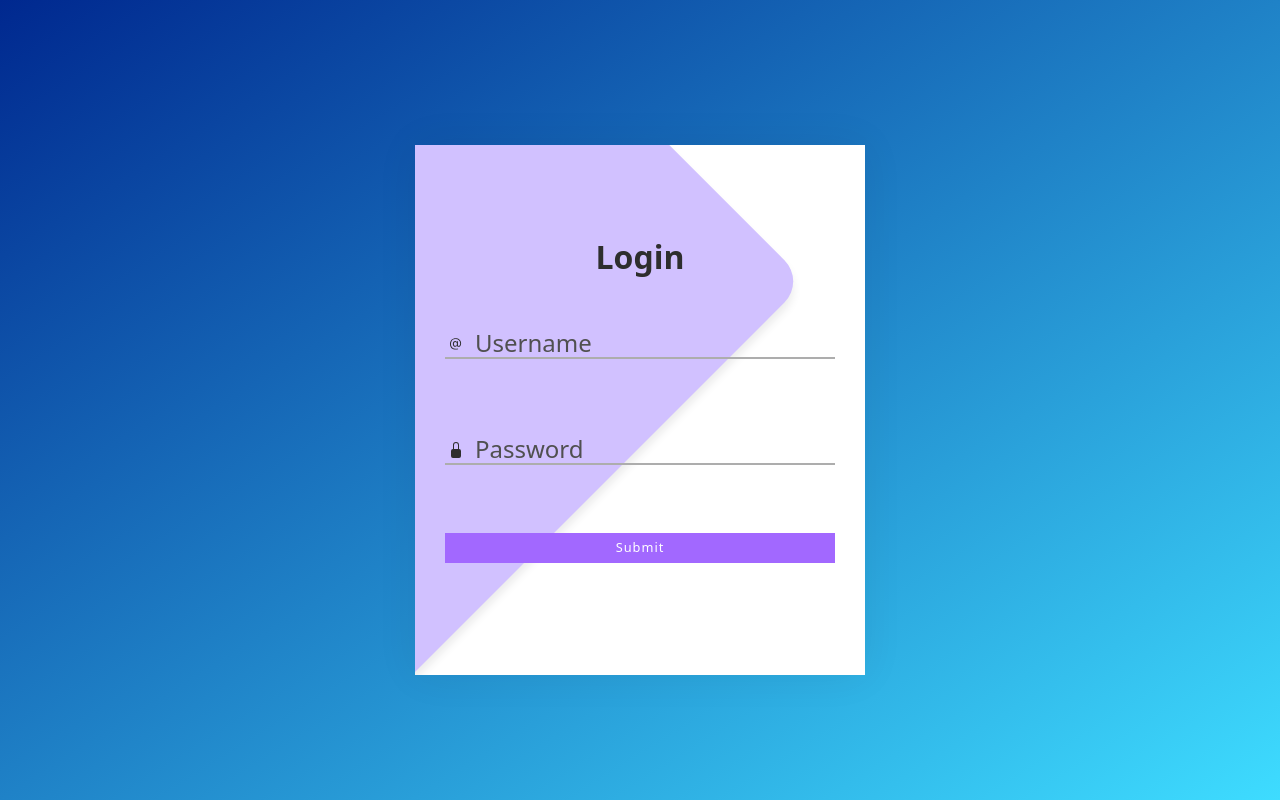
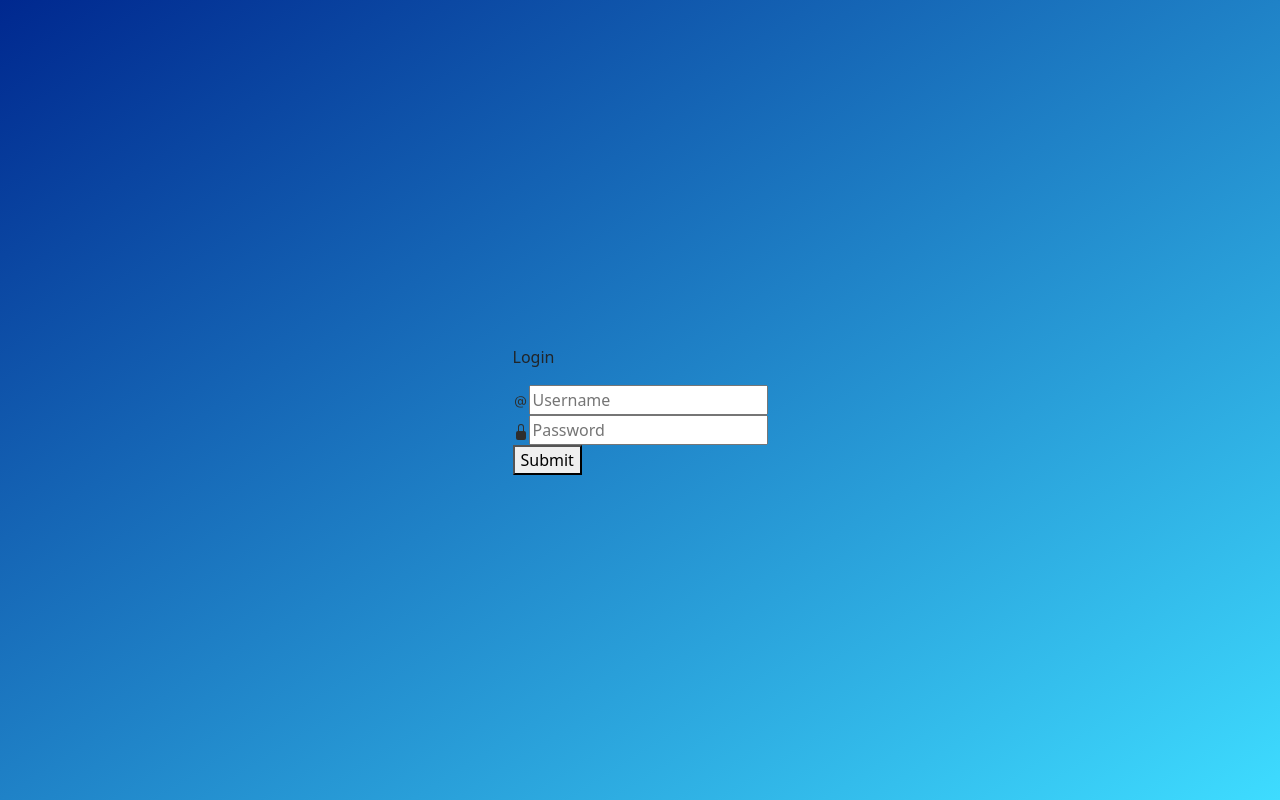
Before and after one commit to RicardoPR17/Avatar, a React (Create React App) app in the folder client/avatar-app/: page / in a window 1280 px wide. Built offline with nearby package versions, Linux system fonts and the light colour scheme.

Commit message:
Refactorización estilos aplicación

```diff
--- a/client/avatar-app/src/App.css
+++ b/client/avatar-app/src/App.css
@@ -9,218 +9,9 @@ body {
 }
 
 body {
-    padding-top: 20px;
-    user-select: none;
-    display: flex;
-    justify-content: center;
-    align-items: center;
-  }
-
-  .form_main {
-    width: 220px;
-    display: flex;
-    flex-direction: column;
-    align-items: center;
-    justify-content: center;
-    background-color: rgb(255, 255, 255);
-    padding: 30px 30px 30px 30px;
-    box-shadow: 0px 0px 40px rgba(0, 0, 0, 0.062);
-    position: relative;
-    overflow: hidden;
-  }
-
-  .form_main::before {
-    position: absolute;
-    content: "";
-    width: 300px;
-    height: 300px;
-    background-color: rgb(209, 193, 255);
-    transform: rotate(45deg);
-    left: -180px;
-    bottom: 30px;
-    z-index: 1;
-    border-radius: 30px;
-    box-shadow: 5px 5px 10px rgba(0, 0, 0, 0.082);
-  }
-
-  .heading {
-    font-size: 2em;
-    color: #2e2e2e;
-    font-weight: 700;
-    margin: 5px 0 10px 0;
-    z-index: 2;
-  }
-
-  .inputContainer {
-    width: 100%;
-    position: relative;
-    display: flex;
-    align-items: center;
-    justify-content: center;
-    z-index: 2;
-  }
-
-  .inputIcon {
-    position: absolute;
-    left: 3px;
-  }
-
-  .inputField {
-    width: 100%;
-    height: 30px;
-    background-color: transparent;
-    border: none;
-    border-bottom: 2px solid rgb(173, 173, 173);
-    margin: 10px 0;
-    color: black;
-    font-size: .8em;
-    font-weight: 500;
-    box-sizing: border-box;
-    padding-left: 30px;
-  }
-
-  .inputField:focus {
-    outline: none;
-    border-bottom: 2px solid rgb(199, 114, 255);
-  }
-
-  .inputField::placeholder {
-    color: rgb(80, 80, 80);
-    font-size: 1em;
-    font-weight: 500;
-  }
-
-  #button {
-    z-index: 2;
-    position: relative;
-    width: 100%;
-    border: none;
-    background-color: rgb(162, 104, 255);
-    height: 30px;
-    color: white;
-    font-size: .8em;
-    font-weight: 500;
-    letter-spacing: 1px;
-    margin: 10px;
-    cursor: pointer;
-  }
-
-  #button:hover {
-    background-color: rgb(126, 84, 255);
-  }
-
-  .forgotLink {
-    z-index: 2;
-    font-size: .7em;
-    font-weight: 500;
-    color: rgb(44, 24, 128);
-    text-decoration: none;
-    padding: 8px 15px;
-    border-radius: 20px;
-  }
-
-
-@media(min-width: 800px) and (max-width: 1100px){
-   /* .form_main {
-        width: 450px;
-        height: 470px;
-      }
-      .form_main::before {
-        width: 380px;
-        height: 500px;
-    }
-      .inputField {
-        margin: 38px 0;
-        font-size: 1.3em;
-      }
-      #button {
-        margin: 25px;
-      }*/
-      .form_main {
-        width: 330px;
-        height: 360px;
-      }
-      .form_main::before {
-        width: 350px;
-        height: 420px;
-    }
-      .inputField {
-        margin: 25px 0;
-        font-size: 1em;
-      }
-
-      #button {
-        margin: 15px;
-      }
+  padding-top: 20px;
+  user-select: none;
+  display: flex;
+  justify-content: center;
+  align-items: center;
 }
-@media(min-width: 1101px) and (max-width: 1200px){
-    .form_main {
-        width: 400px;
-        height: 430px;
-      }
-      .form_main::before {
-        width: 374px;
-        height: 500px;
-    }
-      .inputField {
-        margin: 30px 0;
-        font-size: 1.18em;
-      }
-      #button {
-        margin: 20px;
-      }
-
-}
-@media(min-width: 1201px) and (max-width: 1400px){
-     .form_main {
-         width: 450px;
-         height: 530px;
-       }
-       .form_main::before {
-         width: 420px;
-         height: 600px;
-     }
-       .inputField {
-         margin: 38px 0;
-         font-size: 1.5em;
-       }
-       #button {
-         margin: 30px;
-       }
- }
- @media(min-width: 1401px) and (max-width: 1600px){
-    .form_main {
-        width: 510px;
-        height: 530px;
-      }
-      .form_main::before {
-        width: 450px;
-        height: 700px;
-    }
-      .inputField {
-        margin: 38px 0;
-        font-size: 1.7em;
-      }
-      #button {
-        margin: 30px;
-      }
-}
-@media(min-width: 1601px) and (max-width: 2400px){
-    .form_main {
-        width: 800px;
-        height: 900px;
-      }
-      .form_main::before {
-        width: 870px;
-        height: 1000px;
-        transform: rotate(60deg);
-        left: -400px;
-    }
-      .inputField {
-        margin: 90px 0;
-        font-size: 2.5em;
-      }
-      #button {
-        margin: 30px;
-      }
-}
```
